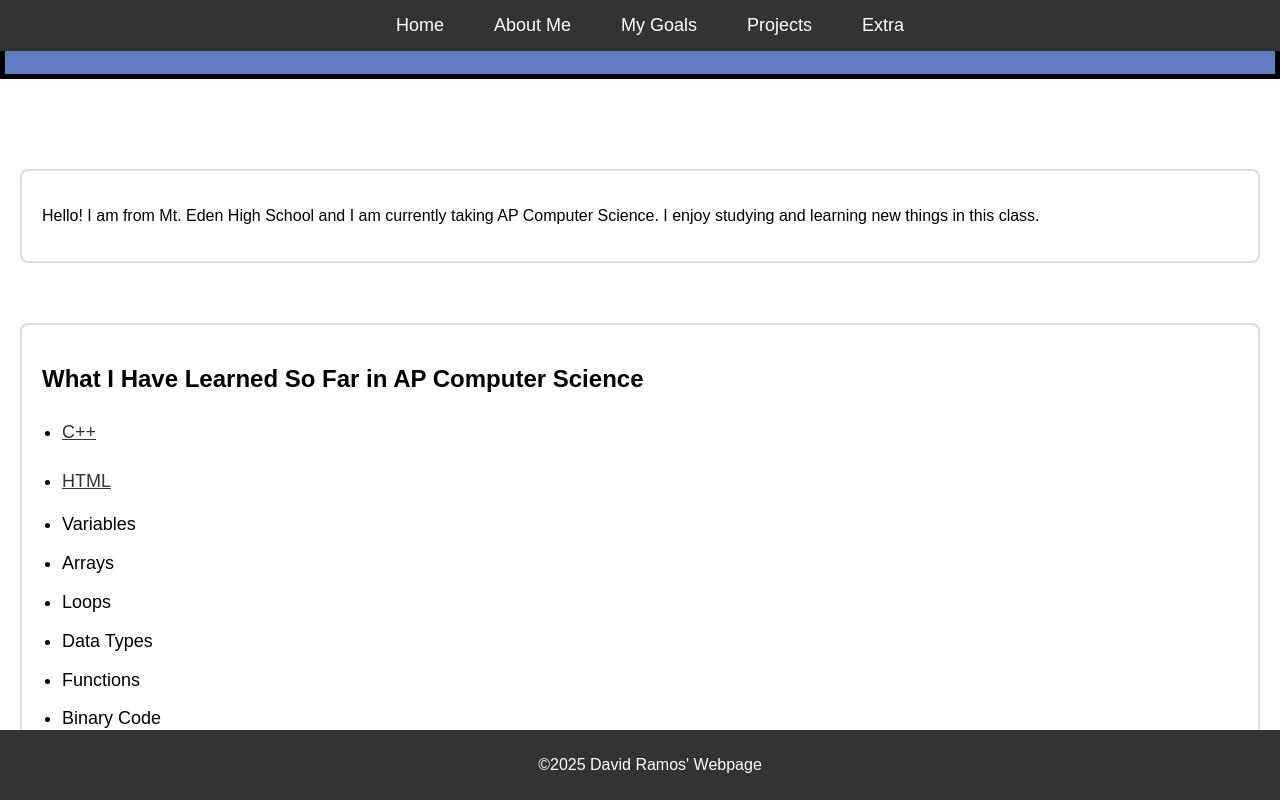
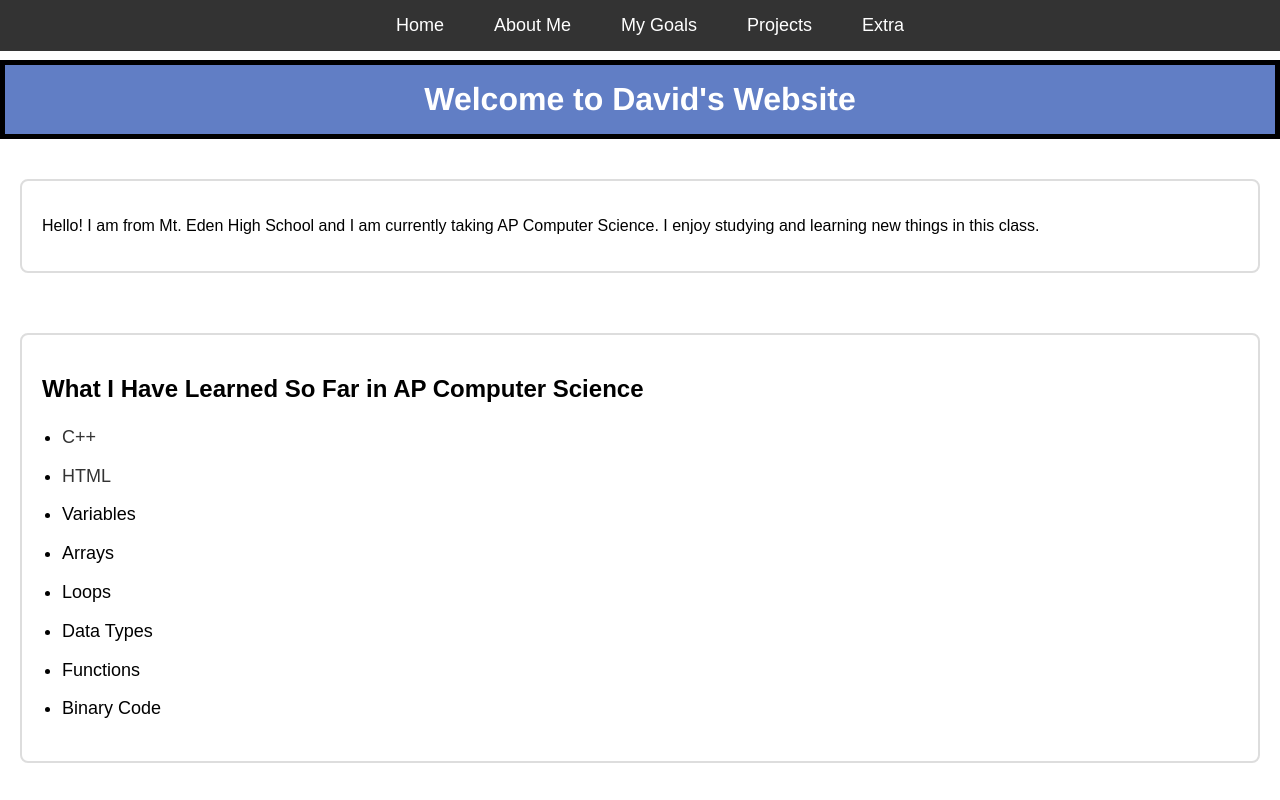
Before and after one commit to David-r01/Final-Project, a plain HTML site: page index.html in a window 1280 px wide. Shown: the top 800 px of the page. Drawn offline with Linux system fonts and the light colour scheme.

Commit message:
Update index.html

```diff
--- a/index.html
+++ b/index.html
@@ -7,7 +7,6 @@
     html {
       scroll-behavior: smooth;
     }
-
     body {
       background-color: rgb(255, 255, 255);
       font-family: Arial, sans-serif;
@@ -15,7 +14,6 @@
       padding: 0;
       box-sizing: border-box;
     }
-
     h1 {
       font-family: 'Franklin Gothic Medium', 'Arial Narrow', Arial, sans-serif;
       color: rgb(255, 255, 255);
@@ -25,18 +23,18 @@
       text-align: center;
       margin: 0;
     }
-
+    header {
+      padding-top: 60px;
+    }
     footer {
       background-color: #333;
       color: white;
       text-align: center;
       padding: 10px;
-      position: fixed;
+      position: relative;
       width: 100%;
-      bottom: 0;
       margin-top: 20px;
     }
-
     .navbar {
       position: fixed;
       top: 0;
@@ -48,7 +46,6 @@
       justify-content: center;
       align-items: center;
     }
-
     .navbar a {
       color: white;
       text-decoration: none;
@@ -56,43 +53,35 @@
       font-size: 18px;
       padding: 5px 10px;
     }
-
     .navbar a:hover {
       color: #ff6347;
       background-color: #444;
       border-radius: 5px;
     }
-
     main {
-      padding-top: 70px;
+      padding-top: 20px;
     }
-
     section {
       padding: 20px;
       margin: 20px;
       border: 2px solid #ddd;
       border-radius: 8px;
     }
-
     ul {
       font-size: 18px;
       line-height: 1.6;
       padding-left: 20px;
     }
-
     ul li {
       margin-bottom: 10px;
     }
-
     a {
       color: #333;
       text-decoration: none;
     }
-
     a:hover {
       color: #ff6347;
     }
-
     section img {
       display: block;
       max-width: 100%;
@@ -100,23 +89,11 @@
       margin: 0 auto;
       border-radius: 10px;
     }
-
     .content {
       display: flex;
       flex-direction: column;
       gap: 20px;
     }
-
-    li a {
-      padding: 5px 0;
-      display: inline-block;
-      text-decoration: underline;
-    }
-
-    li a:hover {
-      color: #ff6347;
-    }
-
     iframe {
       border: 1px solid #ccc;
       border-radius: 10px;
@@ -132,17 +109,14 @@
     <a href="#projects">Projects</a>
     <a href="#extra">Extra</a>
   </div>
-
   <header>
     <h1>Welcome to David's Website</h1>
   </header>
-
   <main>
     <div class="content">
       <section id="home">
         <p>Hello! I am from Mt. Eden High School and I am currently taking AP Computer Science. I enjoy studying and learning new things in this class.</p>
       </section>
-
       <section>
         <h2>What I Have Learned So Far in AP Computer Science</h2>
         <ul>
@@ -156,7 +130,6 @@
           <li>Binary Code</li>
         </ul>
       </section>
-
       <section id="about-me">
         <h2>About Me</h2>
         <ul>
@@ -168,7 +141,6 @@
         </ul>
         <p>My name is David Ramos, and I am from Hayward, California. I was born in Castro Valley, California on April 1st, 2008. In my free time, I enjoy scrolling on TikTok, hanging out with friends, and listening to calm music while studying. One of my favorite activities is hiking because I enjoy the nature and the views.</p>
       </section>
-
       <section id="goals">
         <h2>My Personal Goals in Life</h2>
         <ul>
@@ -183,45 +155,38 @@
           <li>Repay my family for everything they have done for me</li>
         </ul>
       </section>
-
       <section id="projects">
         <h2>My Projects</h2>
-
         <section id="tic-tac-toe">
           <h3>Tic-Tac-Toe Game</h3>
           <p>This is a Tic-Tac-Toe game you can play with your friends to see who's the best at Tic-Tac-Toe!</p>
-          <p><strong>Live Version:</strong> <a href="ticTacToe.html"</a>Click Here!</p>
+          <p><strong>Live Version:</strong> <a href="ticTacToe.html" target="_blank">Click Here!</a></p>
           <iframe height="400" style="width: 100%;" scrolling="no" title="Tic Tac Toe" src="https://codepen.io/DivadS/embed/yyLXQQZ?default-tab=result" frameborder="no" loading="lazy" allowtransparency="true" allowfullscreen="true"></iframe>
         </section>
-
         <section id="clock-App">
           <h3>Clock App</h3>
           <p>This is a clock app that displays the current time and lets you change the background color!</p>
-          <p><strong>Live Version:</strong> <a href="clock.html"</a>Click Here!</p>
+          <p><strong>Live Version:</strong> <a href="clock.html" target="_blank">Click Here!</a></p>
           <iframe height="400" style="width: 100%;" scrolling="no" title="Clock App" src="https://codepen.io/DivadS/embed/GgROoGM?default-tab=result" frameborder="no" loading="lazy" allowtransparency="true" allowfullscreen="true"></iframe>
         </section>
-
         <section id="red-Light-Green-Light">
           <h3>Red Light Green Light Game</h3>
           <p>This is a Red Light Green Light game based on the show Squid Game. It's fun and challenging!</p>
-          <p><strong>Live Version:</strong> <a href="redLightGreenLight.html"</a>Click Here!</p>
+          <p><strong>Live Version:</strong> <a href="redLightGreenLight.html" target="_blank">Click Here!</a></p>
           <iframe height="400" style="width: 100%;" scrolling="no" title="Red Light Green Light" src="https://codepen.io/DivadS/embed/gbOXPKX?default-tab=result" frameborder="no" loading="lazy" allowtransparency="true" allowfullscreen="true"></iframe>
         </section>
       </section>
-
       <section id="extra">
         <h2>My Favorite Website When I Am Bored</h2>
         <p>When I'm bored, I love playing the Snake Game. You can play it here:
         <a href="https://www.google.com/search?q=snake+game" target="_blank">Snake Game</a></p>
       </section>
-
       <section>
         <h2>A Picture of My High School</h2>
         <img src="https://d2rzw8waxoxhv2.cloudfront.net/imagine/medium/mehs94545/1712266779853-595-63.jpeg" alt="Image of Mt. Eden High School">
       </section>
     </div>
   </main>
-
   <footer>
     <p>&copy;2025 David Ramos' Webpage</p>
   </footer>
```
